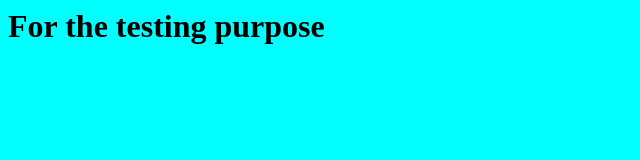
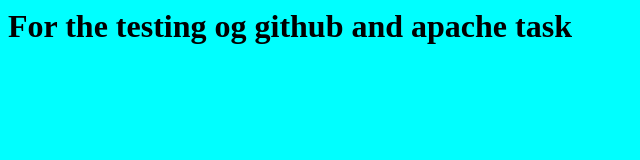
Before and after one commit to Sushant-kumawat05/Jenkinsgit, a plain HTML site: page index.html in a window 1280 px wide. Shown: the whole page, without its empty margins (0-640 px from the left). Drawn offline with Linux system fonts and the light colour scheme.

Commit message:
index file updated

```diff
--- a/index.html
+++ b/index.html
@@ -1,2 +1,2 @@
 <body bgcolor="aqua" />
-	<h1>For the testing purpose </h1>
+	<h1>For the testing og github and apache task </h1>
```
